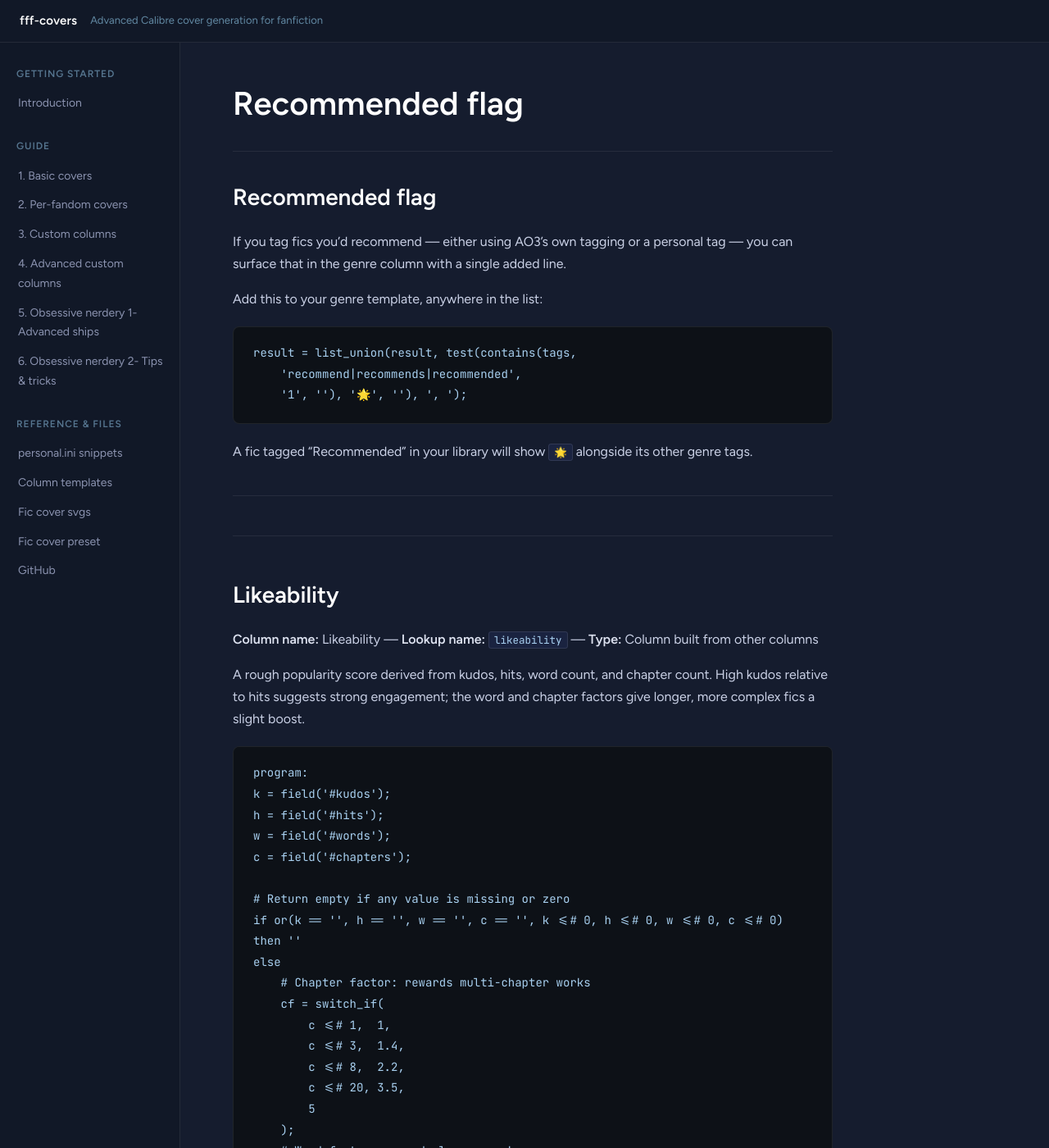
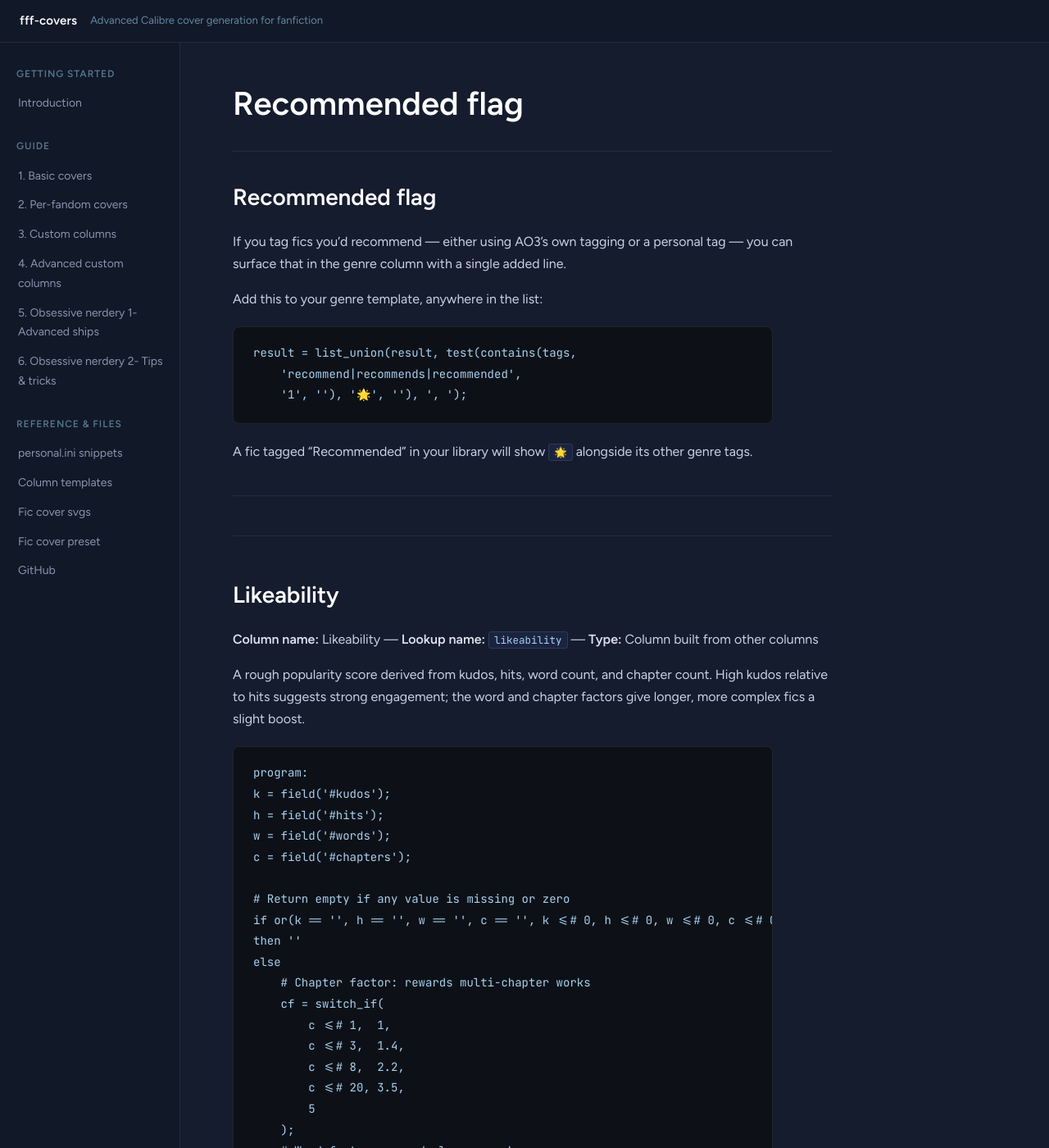
Before and after one commit to wordsandpics/fff-covers, a Jekyll site: the page built from advanced-columns-additions.md, in a window 1280 px wide and 1400 px high. Shown: the whole window at 82% size. Built offline with Jekyll 4.4.1, drawn with Linux system fonts in a browser that asks for light colours; our own code applies the rules of GitHub Pages for plain Markdown files.

Commit message:
mobile fix

```diff
--- a/assets/css/style.css
+++ b/assets/css/style.css
@@ -236,6 +236,8 @@
 code {
   font-family: 'JetBrains Mono', monospace;
   font-size: 14px;
+  overflow-x: auto;
+  max-width: 100%;
 }
 
 p code, li code {
@@ -255,6 +257,7 @@
   margin: 20px 0;
   overflow-x: auto;
   line-height: 1.6;
+  max-width:90%;
 }
 
 pre code {
@@ -415,6 +418,18 @@
   .sidebar {
     grid-area: sidebar;
   }
+  body {
+    overflow-x: hidden;
+  }
+
+  .content {
+    padding: 24px 16px;
+    min-width: 0;
+  }
+
+  pre {
+    font-size: 12px;
+  }
 }
 .next-step {
   margin-top: 64px;
```
